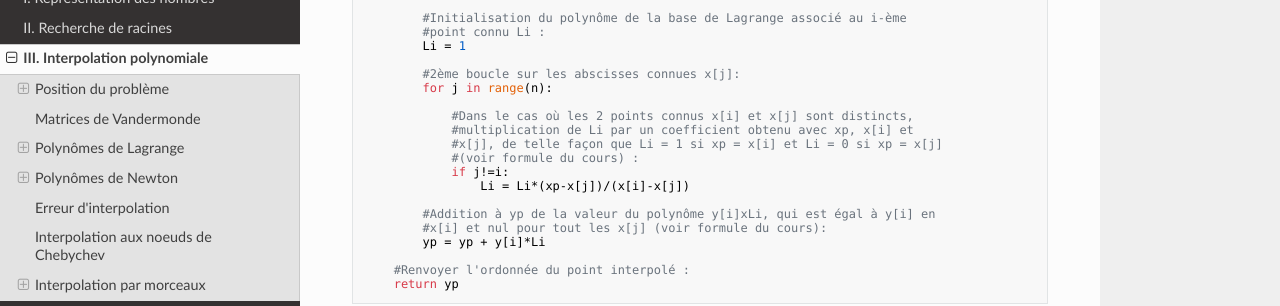
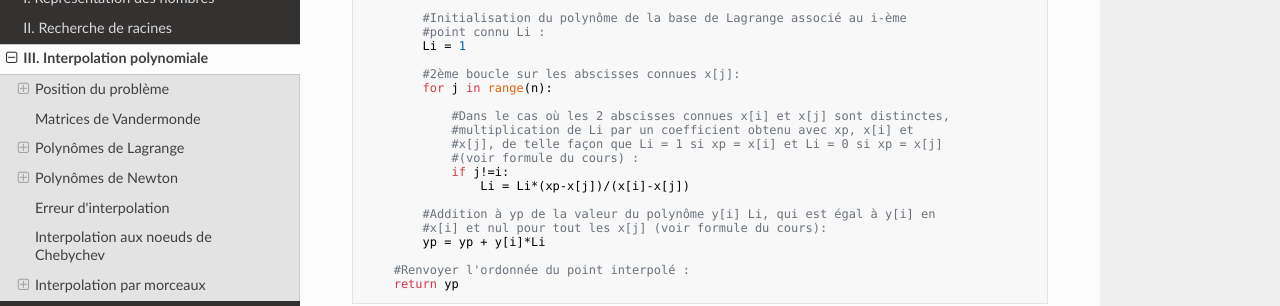
Before and after one commit to NicOudart/UVSQ_LSPH515_methodes_num, an MkDocs documentation site: the page built from docs/Chap3_Interpolation_polynomiale.md, in a window 1280 px wide and 900 px high, scrolled down 4766 px. Shown: the part 151-457 px from the top of the window. Built offline with MkDocs 1.6.1, drawn with Linux system fonts in a browser that asks for light colours; nearby versions of some CDN libraries.

Commit message:
-Minor fixes.

```diff
--- a/docs/Chap3_Interpolation_polynomiale.md
+++ b/docs/Chap3_Interpolation_polynomiale.md
@@ -192,14 +192,14 @@ def lagrange(x,y,xp):
         #2ème boucle sur les abscisses connues x[j]:
         for j in range(n):
 
-            #Dans le cas où les 2 points connus x[i] et x[j] sont distincts,
+            #Dans le cas où les 2 abscisses connues x[i] et x[j] sont distinctes,
             #multiplication de Li par un coefficient obtenu avec xp, x[i] et
             #x[j], de telle façon que Li = 1 si xp = x[i] et Li = 0 si xp = x[j]
             #(voir formule du cours) :
             if j!=i:
                 Li = Li*(xp-x[j])/(x[i]-x[j])
 
-        #Addition à yp de la valeur du polynôme y[i]xLi, qui est égal à y[i] en
+        #Addition à yp de la valeur du polynôme y[i] Li, qui est égal à y[i] en
         #x[i] et nul pour tout les x[j] (voir formule du cours):
         yp = yp + y[i]*Li
 
```
Also changed, not shown: other parts of docs/Chap3_Interpolation_polynomiale.md (+2 -0 lines).
